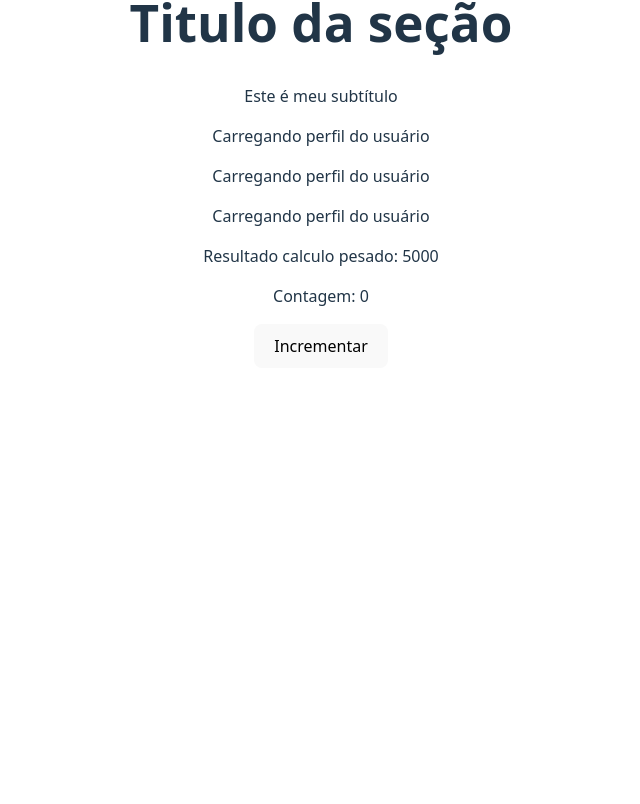
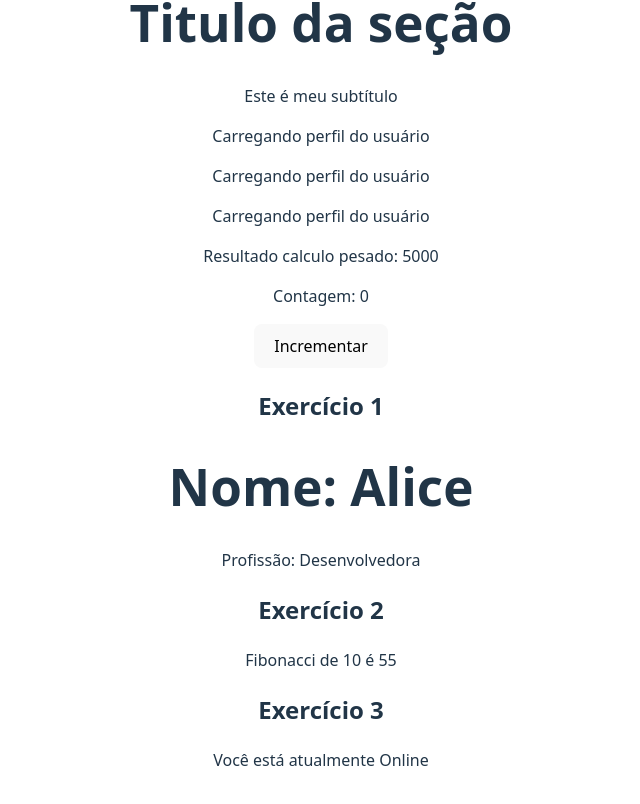
Before and after one commit to albeneto-git/app-fundamentos-react, a React (Vite) app: page / in a window 1280 px wide. Shown: the part 498-1302 px from the top of the page, without its empty margins (319-959 px from the left). Before the commit the page ends 898 px from the top, so only its background shows below. Built offline with nearby package versions, Linux system fonts and the light colour scheme; no server answers.

Commit message:
Exercícios com hooks.

```diff
--- a/src/App.jsx
+++ b/src/App.jsx
@@ -10,6 +10,7 @@ import Container from './components/Container';
 import PerfilDeUsuario from './components/PerfilDeUsuario';
 import CalculoPesado from './components/CalculoPesado';
 import ContadorCallback from './components/ContadorCallback';
+import ExercisesHooks from './components/ExercisesHooks';
 
 function App() {
   return (
@@ -41,7 +42,8 @@ function App() {
       {/** useMemo e useCallback */}
       <CalculoPesado numero={5}/>
       <ContadorCallback />
-
+      {/** Exercícios Hooks */}
+      <ExercisesHooks />
     </>
   );
 }
--- a/src/components/ExercisesHooks.jsx
+++ b/src/components/ExercisesHooks.jsx
@@ -1,7 +1,87 @@
-import { useEffect } from "react";
+import { useEffect, useMemo, useState } from "react";
+
+// exercício 1
+const UserInfo = ({userInfo}) => {
+
+    useEffect(()=>{
+
+        document.title = `${userInfo.name} - ${userInfo.title}`
+
+    },[userInfo]);
+
+    return (
+        <div>
+                <h1>Nome: {userInfo.name}</h1>
+                <p>Profissão: {userInfo.title}</p>
+        </div>
+    );
+};
+
+// exercício 2
+const fibonacci = (n) => {
+    if(n <= 1) {
+        return n;
+    }
+    return (fibonacci(n - 1) + fibonacci(n - 2));
+};
+
+const FibCalculator = ({num}) => {
+    const fibResult = useMemo(() => fibonacci(num), [num]);
+
+    return (
+        <div>
+            <p>Fibonacci de {num} é {fibResult}</p>
+        </div>
+    );
+};
+
+// exercício 3
+
+const useOnlineStatus = () => {
+    const [isOnline, setIsOnline] = useState(navigator.onLine);
+
+    useEffect(() => {
+
+        const handleOnline = () => setIsOnline(true);
+        const handleOffline = () => setIsOnline(false);
+
+        window.addEventListener("online", handleOnline);
+        window.addEventListener("offline", handleOffline);
+
+        // limpeza
+        return () => {
+            window.removeEventListener("online", handleOnline);
+            window.removeEventListener("offline", handleOffline);
+        }
+    }, []);
+    return isOnline;
+};
+
+const OnlineStatusIndicator = () => {
+    const isOnline = useOnlineStatus();
+
+    return (
+        <div>
+            <p>Você está atualmente {isOnline ? "Online" : "Offline"}</p>
+        </div>
+    );
+};
+
 
 const ExercisesHooks = () => {
 
+    const userInfo = { name: "Alice", title: "Desenvolvedora" };
+
+    return (
+        <div>
+            <h2>Exercício 1</h2>
+            <UserInfo userInfo={userInfo} />
+            <h2>Exercício 2</h2>
+            <FibCalculator num={10} />
+            <h2>Exercício 3</h2>
+            <OnlineStatusIndicator />
+        </div>
+    );
 };
 
 export default ExercisesHooks;
```
